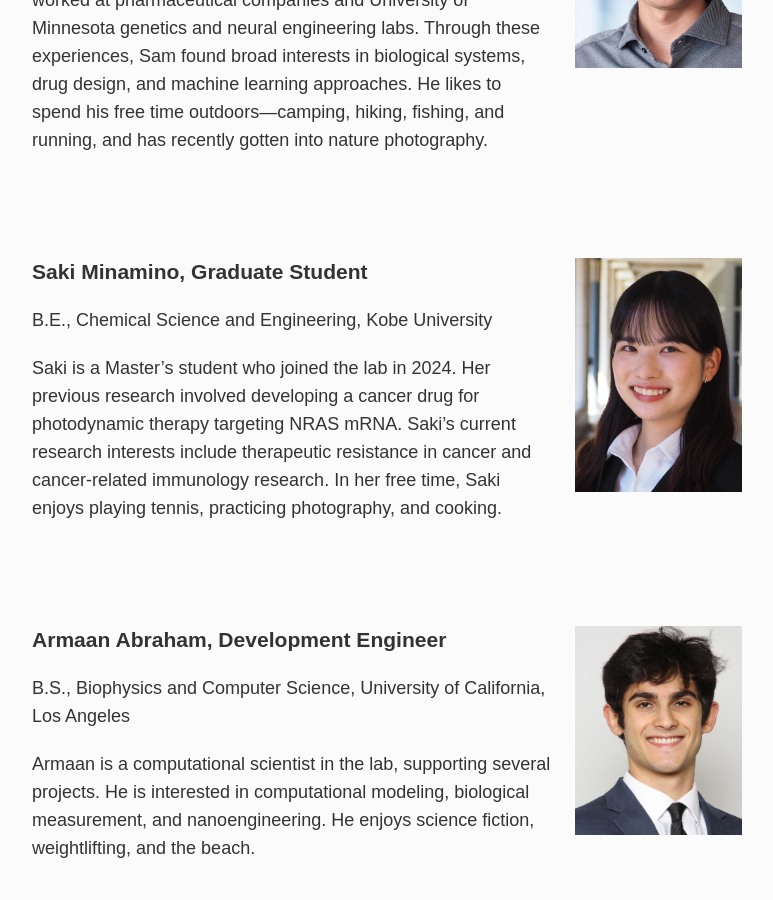
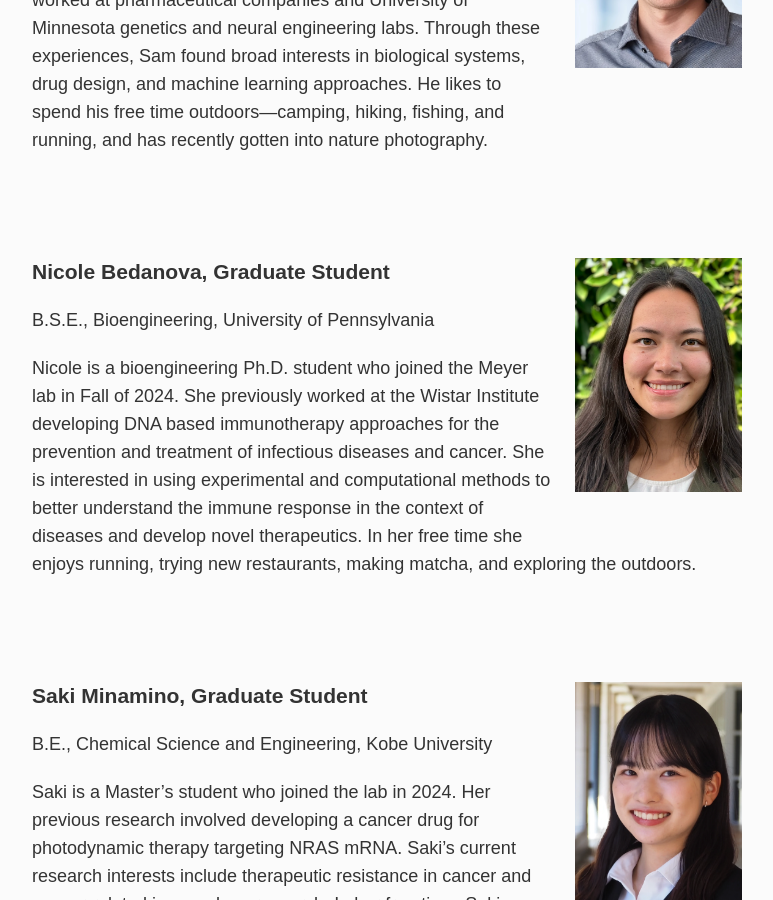
Before and after one commit to meyer-lab/asmlab.org, a Jekyll site: the page built from team/index.md, in a window 1280 px wide and 900 px high, scrolled down 3139 px. Shown: the whole window, without its empty margins (253-1026 px from the left). Built offline with Jekyll 4.4.1, drawn with Linux system fonts in a browser that asks for light colours; some web fonts are replaced.

Commit message:
Add Nicole

```diff
--- a/_data/team.yml
+++ b/_data/team.yml
@@ -222,6 +222,16 @@
   github: samuel-amidon
   current: True
 
+- name: Nicole Bedanova
+  position: Graduate Student
+  degrees:
+    - B.S.E., Bioengineering, University of Pennsylvania
+  keywords: cytokines, wet lab
+  description: Nicole is a bioengineering Ph.D. student who joined the Meyer lab in Fall of 2024. She previously worked at the Wistar Institute developing DNA based immunotherapy approaches for the prevention and treatment of infectious diseases and cancer. She is interested in using experimental and computational methods to better understand the immune response in the context of diseases and develop novel therapeutics. In her free time she enjoys running, trying new restaurants, making matcha, and exploring the outdoors.
+  photo: nbedanova.webp
+  github: nbedanova
+  current: True
+
 - name: Saki Minamino
   position: Graduate Student
   degrees:
```
